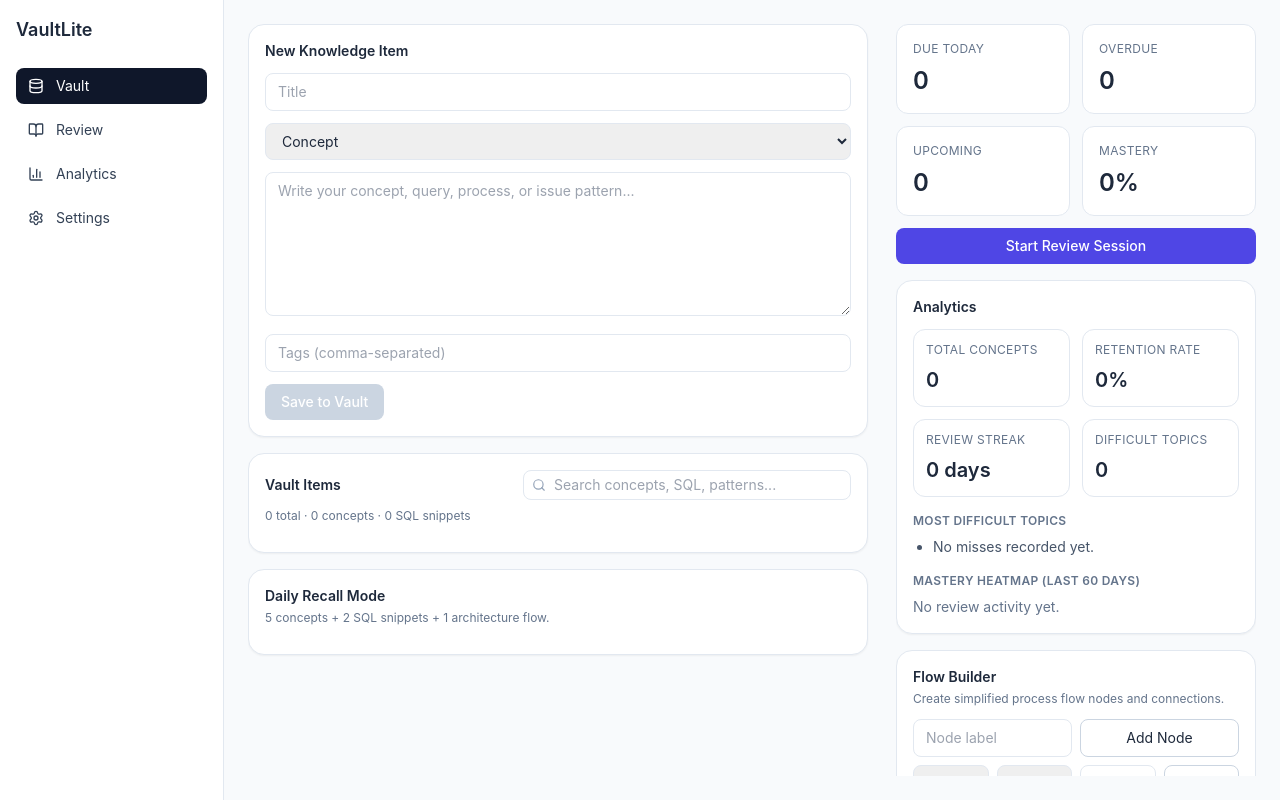
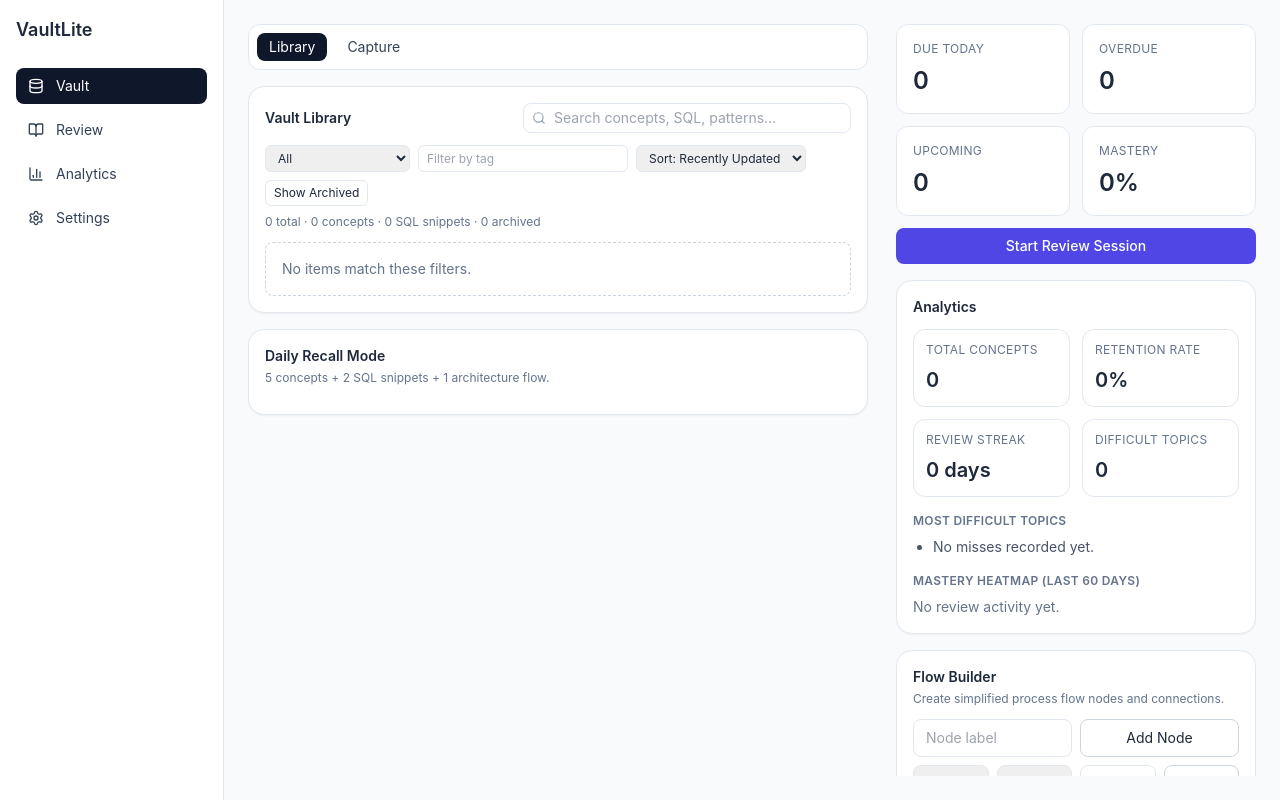
Before and after one commit to nrana15/VaultLite, a React (Vite) app in the folder VaultLite/: page / in a window 1280 px wide. Built offline with nearby package versions, Linux system fonts and the light colour scheme.

Commit message:
Modularize vault workspace and add scaling features (filters, pin, archive, sorting)

```diff
--- a/VaultLite/src/App.tsx
+++ b/VaultLite/src/App.tsx
@@ -18,6 +18,7 @@ export function App() {
   const load = useVaultStore((s) => s.load);
   const loadReview = useReviewStore((s) => s.load);
   const [activeTab, setActiveTab] = useState<NavTab>('Vault');
+  const [vaultView, setVaultView] = useState<'capture' | 'library'>('library');
 
   useEffect(() => {
     void load();
@@ -29,13 +30,26 @@ export function App() {
       <Sidebar activeTab={activeTab} onSelect={setActiveTab} />
       <main className="grid flex-1 grid-cols-[1fr_360px] gap-6 p-6">
         <section className="space-y-4 overflow-auto pr-1">
-          {(activeTab === 'Vault' || activeTab === 'Review') && (
-            <>
-              <VaultEditor />
-              <VaultList />
-              <DailyRecall />
-            </>
+          {activeTab === 'Vault' && (
+            <div className="flex gap-2 rounded-xl border border-slate-200 bg-white p-2">
+              <button
+                onClick={() => setVaultView('library')}
+                className={`rounded-lg px-3 py-1 text-sm ${vaultView === 'library' ? 'bg-slate-900 text-white' : 'text-slate-700'}`}
+              >
+                Library
+              </button>
+              <button
+                onClick={() => setVaultView('capture')}
+                className={`rounded-lg px-3 py-1 text-sm ${vaultView === 'capture' ? 'bg-slate-900 text-white' : 'text-slate-700'}`}
+              >
+                Capture
+              </button>
+            </div>
           )}
+
+          {activeTab === 'Vault' && vaultView === 'capture' && <VaultEditor />}
+          {(activeTab === 'Vault' || activeTab === 'Review') && <VaultList />}
+          {(activeTab === 'Vault' || activeTab === 'Review') && <DailyRecall />}
 
           {activeTab === 'Analytics' && (
             <section className="rounded-2xl border border-slate-200 bg-white p-4 shadow-sm">
--- a/VaultLite/src/features/vault/VaultList.tsx
+++ b/VaultLite/src/features/vault/VaultList.tsx
@@ -1,9 +1,10 @@
-import { useMemo } from 'react';
-import { Search } from 'lucide-react';
+import { useMemo, useState } from 'react';
+import { Archive, Pin, Search, Star } from 'lucide-react';
 import { useVaultStore } from '../../state/vaultStore';
 import { KnowledgeTypeBadge } from './KnowledgeTypeBadge';
 import { reviewRepository } from '../review/repository';
 import { useReviewStore } from '../../state/reviewStore';
+import { vaultRepository } from './repository';
 
 export function VaultList() {
   const items = useVaultStore((s) => s.items);
@@ -11,18 +12,42 @@ export function VaultList() {
   const loading = useVaultStore((s) => s.loading);
   const error = useVaultStore((s) => s.error);
   const setQuery = useVaultStore((s) => s.setQuery);
+  const load = useVaultStore((s) => s.load);
   const loadReview = useReviewStore((s) => s.load);
+
+  const [typeFilter, setTypeFilter] = useState<string>('All');
+  const [sortBy, setSortBy] = useState<'updated' | 'title'>('updated');
+  const [showArchived, setShowArchived] = useState(false);
+  const [tagFilter, setTagFilter] = useState('');
 
   const summary = useMemo(() => {
     const conceptCount = items.filter((i) => i.knowledgeType === 'Concept').length;
     const sqlCount = items.filter((i) => i.knowledgeType === 'SQL Query').length;
-    return { total: items.length, conceptCount, sqlCount };
+    const archivedCount = items.filter((i) => i.archived).length;
+    return { total: items.length, conceptCount, sqlCount, archivedCount };
   }, [items]);
+
+  const visibleItems = useMemo(() => {
+    const tagNeedle = tagFilter.trim().toLowerCase();
+
+    const filtered = items.filter((item) => {
+      if (!showArchived && item.archived) return false;
+      if (typeFilter !== 'All' && item.knowledgeType !== typeFilter) return false;
+      if (tagNeedle && !item.tags.some((t) => t.toLowerCase().includes(tagNeedle))) return false;
+      return true;
+    });
+
+    return filtered.sort((a, b) => {
+      if (a.pinned !== b.pinned) return a.pinned ? -1 : 1;
+      if (sortBy === 'title') return a.title.localeCompare(b.title);
+      return new Date(b.updatedAt).getTime() - new Date(a.updatedAt).getTime();
+    });
+  }, [items, showArchived, typeFilter, tagFilter, sortBy]);
 
   return (
     <section className="rounded-2xl border border-slate-200 bg-white p-4 shadow-sm">
-      <div className="flex items-center justify-between gap-3">
-        <h3 className="text-sm font-semibold text-slate-800">Vault Items</h3>
+      <div className="flex flex-wrap items-center justify-between gap-3">
+        <h3 className="text-sm font-semibold text-slate-800">Vault Library</h3>
         <div className="flex items-center gap-2 rounded-lg border border-slate-200 px-2 py-1">
           <Search size={14} className="text-slate-400" />
           <input
@@ -34,19 +59,62 @@ export function VaultList() {
         </div>
       </div>
 
+      <div className="mt-3 flex flex-wrap gap-2 text-xs">
+        <select
+          value={typeFilter}
+          onChange={(e) => setTypeFilter(e.target.value)}
+          className="rounded-md border border-slate-200 px-2 py-1"
+        >
+          <option>All</option>
+          {vaultRepository.knowledgeTypes.map((t) => (
+            <option key={t} value={t}>
+              {t}
+            </option>
+          ))}
+        </select>
+
+        <input
+          value={tagFilter}
+          onChange={(e) => setTagFilter(e.target.value)}
+          placeholder="Filter by tag"
+          className="rounded-md border border-slate-200 px-2 py-1"
+        />
+
+        <select
+          value={sortBy}
+          onChange={(e) => setSortBy(e.target.value as 'updated' | 'title')}
+          className="rounded-md border border-slate-200 px-2 py-1"
+        >
+          <option value="updated">Sort: Recently Updated</option>
+          <option value="title">Sort: Title A-Z</option>
+        </select>
+
+        <button
+          onClick={() => setShowArchived((v) => !v)}
+          className="rounded-md border border-slate-200 px-2 py-1 hover:bg-slate-50"
+        >
+          {showArchived ? 'Hide Archived' : 'Show Archived'}
+        </button>
+      </div>
+
       <p className="mt-2 text-xs text-slate-500">
-        {summary.total} total · {summary.conceptCount} concepts · {summary.sqlCount} SQL snippets
+        {summary.total} total · {summary.conceptCount} concepts · {summary.sqlCount} SQL snippets · {summary.archivedCount}{' '}
+        archived
       </p>
 
       {error ? <p className="mt-3 text-sm text-rose-600">{error}</p> : null}
       {loading ? <p className="mt-3 text-sm text-slate-500">Loading...</p> : null}
 
       <div className="mt-3 space-y-3">
-        {items.map((item) => (
+        {visibleItems.map((item) => (
           <article key={item.id} className="rounded-xl border border-slate-200 p-3">
             <div className="mb-2 flex items-center justify-between gap-3">
               <h4 className="font-medium text-slate-900">{item.title}</h4>
-              <KnowledgeTypeBadge knowledgeType={item.knowledgeType} />
+              <div className="flex items-center gap-2">
+                {item.pinned ? <Star size={14} className="text-amber-500" /> : null}
+                {item.archived ? <Archive size={14} className="text-slate-400" /> : null}
+                <KnowledgeTypeBadge knowledgeType={item.knowledgeType} />
+              </div>
             </div>
             <p className="max-h-16 overflow-hidden text-sm text-slate-600">{item.content}</p>
             {item.tags.length ? (
@@ -58,7 +126,7 @@ export function VaultList() {
                 ))}
               </div>
             ) : null}
-            <div className="mt-3">
+            <div className="mt-3 flex flex-wrap gap-2">
               <button
                 onClick={async () => {
                   await reviewRepository.generateFromItem(item);
@@ -68,9 +136,33 @@ export function VaultList() {
               >
                 Generate Flashcard
               </button>
+              <button
+                onClick={async () => {
+                  await vaultRepository.togglePinned(item.id, !item.pinned);
+                  await load();
+                }}
+                className="inline-flex items-center gap-1 rounded-md border border-slate-300 px-3 py-1 text-xs font-medium text-slate-700 transition hover:bg-slate-100"
+              >
+                <Pin size={12} /> {item.pinned ? 'Unpin' : 'Pin'}
+              </button>
+              <button
+                onClick={async () => {
+                  await vaultRepository.toggleArchived(item.id, !item.archived);
+                  await load();
+                }}
+                className="inline-flex items-center gap-1 rounded-md border border-slate-300 px-3 py-1 text-xs font-medium text-slate-700 transition hover:bg-slate-100"
+              >
+                <Archive size={12} /> {item.archived ? 'Restore' : 'Archive'}
+              </button>
             </div>
           </article>
         ))}
+
+        {!loading && visibleItems.length === 0 ? (
+          <p className="rounded-lg border border-dashed border-slate-300 p-4 text-sm text-slate-500">
+            No items match these filters.
+          </p>
+        ) : null}
       </div>
     </section>
   );
--- a/VaultLite/src/features/vault/repository.ts
+++ b/VaultLite/src/features/vault/repository.ts
@@ -187,6 +187,42 @@ export const vaultRepository = {
     };
   },
 
+  async togglePinned(itemId: string, pinned: boolean): Promise<void> {
+    if (!isTauriRuntime()) {
+      const items = readBrowserItems().map((item) =>
+        item.id === itemId ? { ...item, pinned, updatedAt: new Date().toISOString() } : item,
+      );
+      writeBrowserItems(items);
+      return;
+    }
+
+    await initializeDatabase();
+    const db = await getDb();
+    await db.execute('UPDATE vault_items SET pinned = ?, updated_at = ? WHERE id = ?', [
+      pinned ? 1 : 0,
+      new Date().toISOString(),
+      itemId,
+    ]);
+  },
+
+  async toggleArchived(itemId: string, archived: boolean): Promise<void> {
+    if (!isTauriRuntime()) {
+      const items = readBrowserItems().map((item) =>
+        item.id === itemId ? { ...item, archived, updatedAt: new Date().toISOString() } : item,
+      );
+      writeBrowserItems(items);
+      return;
+    }
+
+    await initializeDatabase();
+    const db = await getDb();
+    await db.execute('UPDATE vault_items SET archived = ?, updated_at = ? WHERE id = ?', [
+      archived ? 1 : 0,
+      new Date().toISOString(),
+      itemId,
+    ]);
+  },
+
   async search(query: string): Promise<VaultItem[]> {
     if (!query.trim()) return this.list();
 
```
